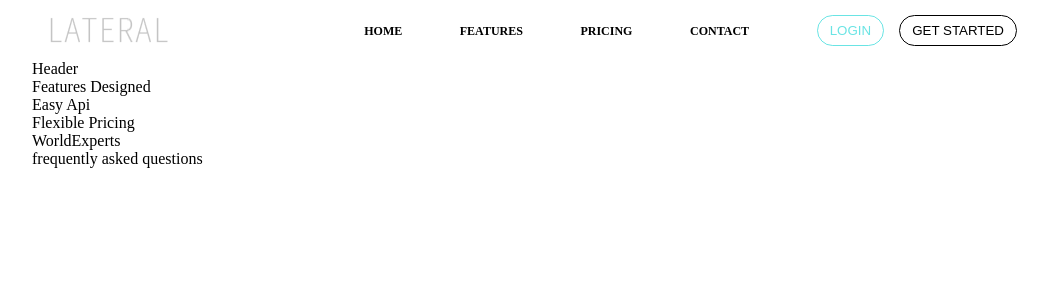
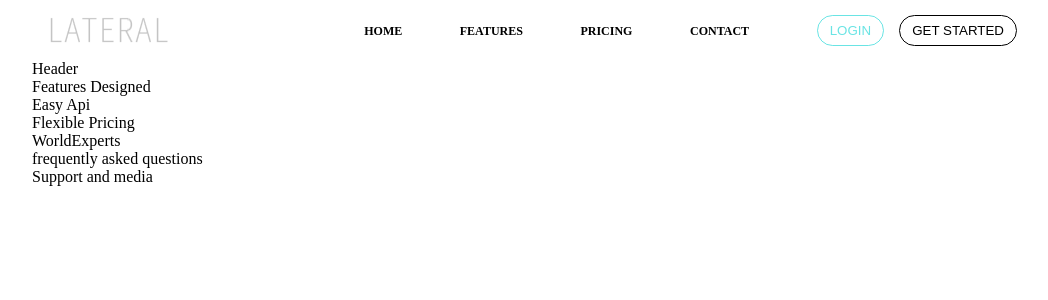
Before and after one commit to Daniel-Vasquez/mi-credito, a React (Create React App) app: page / in a window 1280 px wide. Shown: the top 300 px of the page, without its empty margins (108-1156 px from the left). Built offline with nearby package versions, Linux system fonts and the light colour scheme; the HTML template or start-up script is replaced by a standard one.

Commit message:
Initializing Support

```diff
--- a/src/App.jsx
+++ b/src/App.jsx
@@ -5,6 +5,7 @@ import EasyApi from './components/EasyApi'
 import FlexiblePricing from './components/FlexiblePricing'
 import WorldExperts from './components/WorldExperts'
 import Questions from './components/Questions'
+import Support from './components/Support'
 
 
 import './App.css'
@@ -19,6 +20,7 @@ function App() {
       <FlexiblePricing/>
       <WorldExperts/>
       <Questions/>
+      <Support/>
     </main>
   );
 }
--- /dev/null
+++ b/src/components/Support.jsx
@@ -0,0 +1,9 @@
+function Support() {
+  return (
+    <div>
+      Support and media
+    </div>
+  )
+}
+
+export default Support
```
Also changed, not shown: src/components/styles/Support.css (added).
